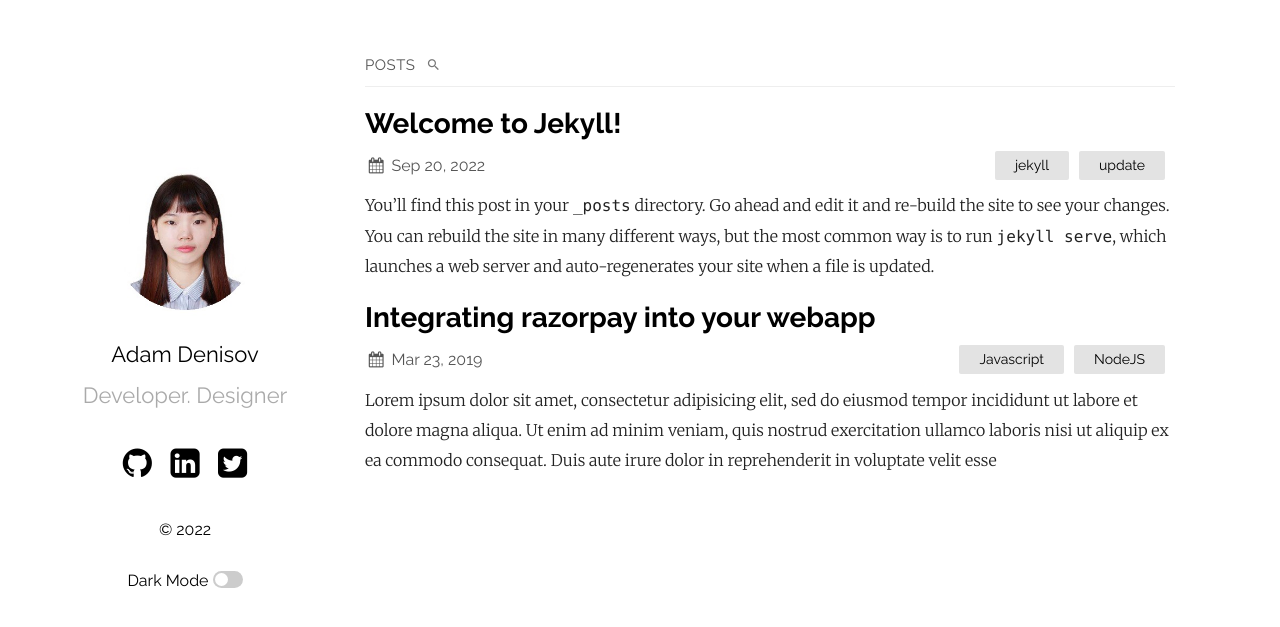
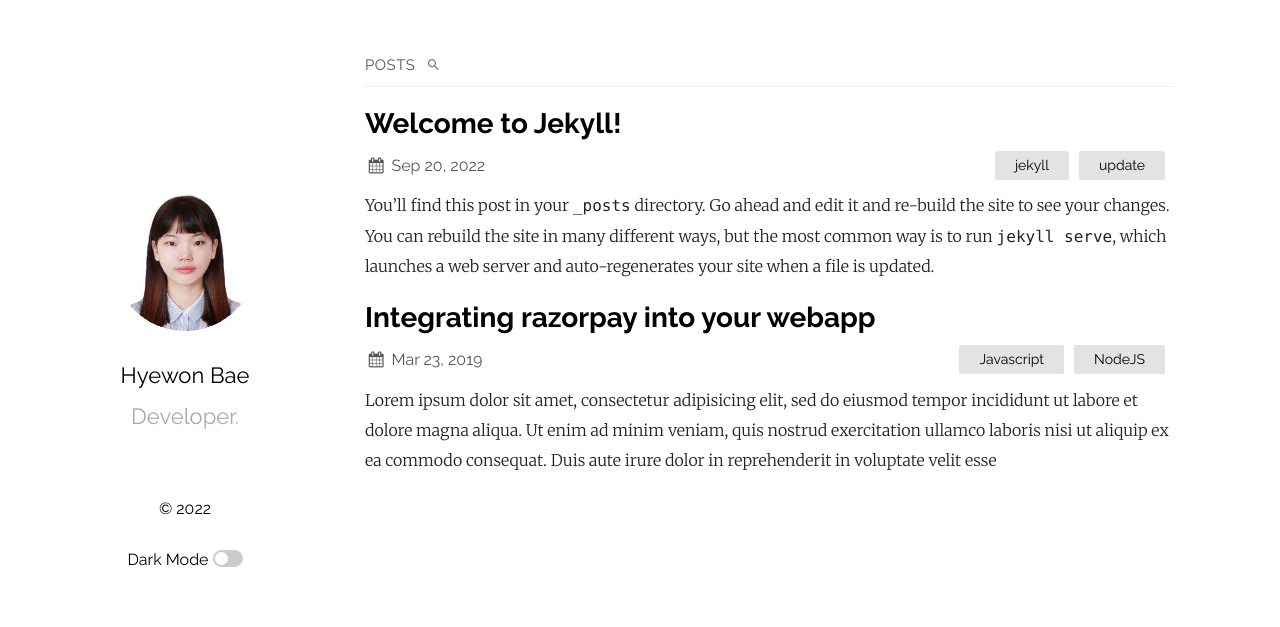
Before and after one commit to Hyewon0309/Hyewon0309.github.io, a Jekyll site: the page built from index.md, in a window 1280 px wide. Shown: the top 627 px of the page. Built offline with Jekyll 4.4.1, drawn with Linux system fonts in a browser that asks for light colours.

Commit message:
small fix

```diff
--- a/_config.yml
+++ b/_config.yml
@@ -1,6 +1,6 @@
-title: Your awesome title
-author: GitHub User
-email: your-email@domain.com
+title: Hyewon's Blog
+author: Hyewon Bae
+email: hyewon0309@snu.ac.kr
 description: > # this means to ignore newlines until "show_exerpts:"
   Write an awesome description for your new site here. You can edit this
   line in _config.yml. It will appear in your document head meta (for
@@ -12,23 +12,23 @@ show_excerpts: true # set to true to show excerpts on the homepage
 sass:
   sass_dir: _sass
 plainwhite:
-  name: Adam Denisov
-  tagline: Developer. Designer
+  name: Hyewon Bae
+  tagline: Developer.
   date_format: "%b %-d, %Y"
   sitemap: true # set to true to generate sitemap.xml content
   search: true # set to true to enable searchbar
   dark_mode: true # set to true to add dark mode toggle
   portfolio_image: "assets/profile_image.jpg" # the path from the base directory of the site to the image to display (no / at the start)
-  html_lang: "en" # set the lang attribute of the <html> tag for the pages. See here for a list of codes: https://www.w3schools.com/tags/ref_country_codes.asp
+  html_lang: "ko" # set the lang attribute of the <html> tag for the pages. See here for a list of codes: https://www.w3schools.com/tags/ref_country_codes.asp
   condensed_mobile:
     #- home
     - page
     - post
   # generate social links in footer
   social_links:
-    twitter: samarsault
-    github:  samarsault
-    linkedIn: in/samarsault
+    #twitter: samarsault
+    #github:  samarsault
+    #linkedIn: in/samarsault
     #dribbble: jekyll
     #flickr:   jekyll
     #instagram: jekyll
@@ -53,7 +53,7 @@ plainwhite:
 # - about.md
 
 # Build settings
-theme: plainwhite
+remote_theme: plainwhite
 
 plugins:
   - jekyll-seo-tag
```
